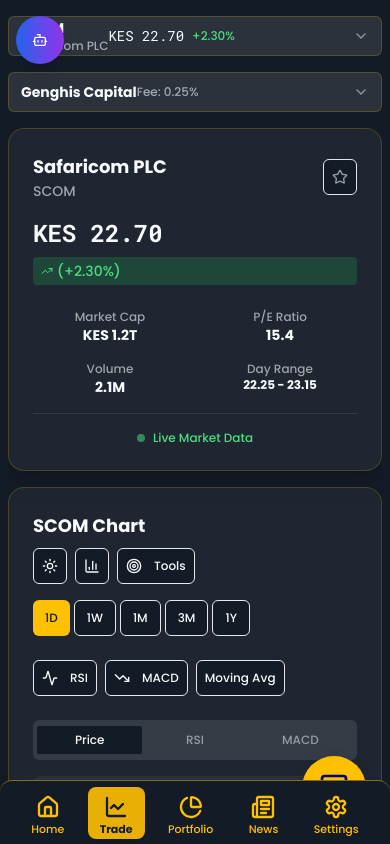
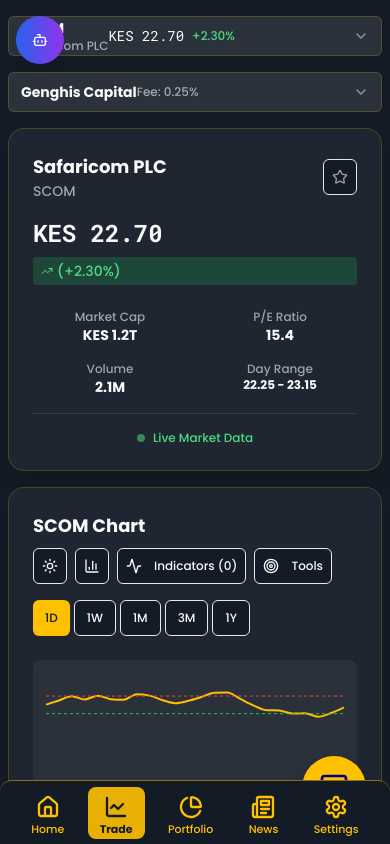
Before and after one commit to HisaHub/hisahub-stock-flow, a React (Vite) app: page /trade in a window 390 px wide. Both pictures are taken after a click on the button "Login as Demo User". Shown: the top 844 px of the page. Built offline with nearby package versions, Linux system fonts and the light colour scheme.

Commit message:
Refactor Trading Page UI/UX
Consolidated indicators, enhanced tools, updated bar colors, and improved mobile responsiveness for the trading page.

```diff
--- a/src/components/trading/TradingChart.tsx
+++ b/src/components/trading/TradingChart.tsx
@@ -1,6 +1,7 @@
 
 import React, { useState, useEffect } from "react";
 import { Button } from "@/components/ui/button";
+import { Popover, PopoverContent, PopoverTrigger } from "@/components/ui/popover";
 import {
   LineChart,
   Line,
@@ -10,9 +11,10 @@ import {
   ResponsiveContainer,
   BarChart,
   Bar,
-  ReferenceLine
+  ReferenceLine,
+  ComposedChart
 } from "recharts";
-import { Moon, Sun, TrendingUp, BarChart3, Activity, Target, Crosshair, TrendingDown } from "lucide-react";
+import { Moon, Sun, TrendingUp, BarChart3, Activity, Target, Crosshair, TrendingDown, Palette, Settings } from "lucide-react";
 import { Tabs, TabsContent, TabsList, TabsTrigger } from "@/components/ui/tabs";
 
 interface TradingChartProps {
@@ -21,7 +23,7 @@ interface TradingChartProps {
 
 const timeframes = ['1D', '1W', '1M', '3M', '1Y'];
 
-// Enhanced mock data generator with RSI and MACD
+// Enhanced mock data generator with OHLC data for candlesticks
 const generateMockData = (days: number) => {
   const data = [];
   let basePrice = 22.70;
@@ -31,9 +33,11 @@ const generateMockData = (days: number) => {
 
   for (let i = 0; i < days; i++) {
     const change = (Math.random() - 0.5) * 2;
+    const open = basePrice;
     basePrice += change;
-    const high = basePrice + Math.random() * 1;
-    const low = basePrice - Math.random() * 1;
+    const close = basePrice;
+    const high = Math.max(open, close) + Math.random() * 1;
+    const low = Math.min(open, close) - Math.random() * 1;
 
     // Calculate RSI (simplified)
     rsi = Math.max(0, Math.min(100, rsi + (Math.random() - 0.5) * 10));
@@ -42,18 +46,28 @@ const generateMockData = (days: number) => {
     macdLine += (Math.random() - 0.5) * 0.5;
     signalLine = signalLine * 0.9 + macdLine * 0.1;
 
+    // Calculate Bollinger Bands (simplified)
+    const sma = basePrice;
+    const upperBand = sma + 2;
+    const lowerBand = sma - 2;
+
     data.push({
       time: new Date(Date.now() - (days - i) * 24 * 60 * 60 * 1000).toLocaleDateString(),
       price: Number(basePrice.toFixed(2)),
-      open: Number((basePrice - change).toFixed(2)),
+      open: Number(open.toFixed(2)),
       high: Number(high.toFixed(2)),
       low: Number(low.toFixed(2)),
-      close: Number(basePrice.toFixed(2)),
+      close: Number(close.toFixed(2)),
       volume: Math.floor(Math.random() * 1000000),
       rsi: Number(rsi.toFixed(2)),
       macdLine: Number(macdLine.toFixed(3)),
       signalLine: Number(signalLine.toFixed(3)),
-      histogram: Number((macdLine - signalLine).toFixed(3))
+      histogram: Number((macdLine - signalLine).toFixed(3)),
+      sma: Number(sma.toFixed(2)),
+      upperBand: Number(upperBand.toFixed(2)),
+      lowerBand: Number(lowerBand.toFixed(2)),
+      // Candlestick color based on open vs close
+      fill: close >= open ? "#22C55E" : "#EF4444"
     });
   }
   return data;
@@ -61,15 +75,30 @@ const generateMockData = (days: number) => {
 
 const TradingChart: React.FC<TradingChartProps> = ({ symbol }) => {
   const [selectedTimeframe, setSelectedTimeframe] = useState('1D');
-  const [chartType, setChartType] = useState<'line' | 'bar'>('line');
+  const [chartType, setChartType] = useState<'line' | 'candlestick'>('line');
   const [isDarkTheme, setIsDarkTheme] = useState(true);
   const [chartData, setChartData] = useState(generateMockData(30));
-  const [showIndicators, setShowIndicators] = useState(false);
-  const [showRSI, setShowRSI] = useState(false);
-  const [showMACD, setShowMACD] = useState(false);
-  const [showAnalysisTools, setShowAnalysisTools] = useState(false);
+  const [activeIndicators, setActiveIndicators] = useState<string[]>([]);
+  const [activeTool, setActiveTool] = useState<string | null>(null);
   const [supportLevel, setSupportLevel] = useState<number | null>(null);
   const [resistanceLevel, setResistanceLevel] = useState<number | null>(null);
+  const [trendLines, setTrendLines] = useState<Array<{id: string, y: number, label: string}>>([]);
+
+  const indicators = [
+    { id: 'rsi', name: 'RSI', icon: Activity },
+    { id: 'macd', name: 'MACD', icon: TrendingDown },
+    { id: 'bollinger', name: 'Bollinger Bands', icon: BarChart3 },
+    { id: 'sma', name: 'Simple Moving Average', icon: TrendingUp }
+  ];
+
+  const tools = [
+    { id: 'trendline', name: 'Trendline', icon: TrendingUp },
+    { id: 'horizontal', name: 'Horizontal Line', icon: Crosshair },
+    { id: 'vertical', name: 'Vertical Line', icon: Crosshair },
+    { id: 'fibonacci', name: 'Fibonacci', icon: Settings },
+    { id: 'rectangle', name: 'Rectangle', icon: Target },
+    { id: 'brush', name: 'Free Draw', icon: Palette }
+  ];
 
   useEffect(() => {
     // Simulate data update when timeframe changes
@@ -85,6 +114,62 @@ const TradingChart: React.FC<TradingChartProps> = ({ symbol }) => {
     setSupportLevel(Math.min(...prices) * 1.02);
     setResistanceLevel(Math.max(...prices) * 0.98);
   }, [selectedTimeframe, symbol]);
+
+  const toggleIndicator = (indicatorId: string) => {
+    setActiveIndicators(prev =>
+      prev.includes(indicatorId)
+        ? prev.filter(id => id !== indicatorId)
+        : [...prev, indicatorId]
+    );
+  };
+
+  const handleToolSelect = (toolId: string) => {
+    setActiveTool(toolId);
+    // Simulate adding analysis lines
+    if (toolId === 'trendline' || toolId === 'horizontal') {
+      const newLine = {
+        id: `${toolId}-${Date.now()}`,
+        y: chartData[Math.floor(chartData.length / 2)]?.price || 0,
+        label: toolId === 'trendline' ? 'Trend' : 'Level'
+      };
+      setTrendLines(prev => [...prev, newLine]);
+    }
+  };
+
+  // Custom candlestick component
+  const CandlestickBar = (props: any) => {
+    const { payload, x, y, width, height } = props;
+    if (!payload) return null;
+
+    const { open, high, low, close } = payload;
+    const isGreen = close >= open;
+    const color = isGreen ? "#22C55E" : "#EF4444";
+    const bodyHeight = Math.abs(close - open) * (height / (payload.high - payload.low));
+    const bodyY = y + (Math.max(open, close) - payload.high) * (height / (payload.high - payload.low));
+
+    return (
+      <g>
+        {/* Wick */}
+        <line
+          x1={x + width / 2}
+          y1={y}
+          x2={x + width / 2}
+          y2={y + height}
+          stroke={color}
+          strokeWidth={1}
+        />
+        {/* Body */}
+        <rect
+          x={x + width * 0.2}
+          y={bodyY}
+          width={width * 0.6}
+          height={bodyHeight || 1}
+          fill={color}
+          stroke={color}
+        />
+      </g>
+    );
+  };
 
   return (
     <div className="glass-card animate-fade-in">
@@ -107,22 +192,87 @@ const TradingChart: React.FC<TradingChartProps> = ({ symbol }) => {
           <Button
             size="sm"
             variant="outline"
-            onClick={() => setChartType(chartType === 'line' ? 'bar' : 'line')}
+            onClick={() => setChartType(chartType === 'line' ? 'candlestick' : 'line')}
             className="p-2"
           >
             {chartType === 'line' ? <BarChart3 className="h-4 w-4" /> : <TrendingUp className="h-4 w-4" />}
           </Button>
 
-          {/* Analysis Tools Toggle */}
+          {/* Indicators Popover */}
+          <Popover>
+            <PopoverTrigger asChild>
               <Button
                 size="sm"
-            variant={showAnalysisTools ? "secondary" : "outline"}
-            onClick={() => setShowAnalysisTools(!showAnalysisTools)}
+                variant={activeIndicators.length > 0 ? "secondary" : "outline"}
+                className="text-xs px-2"
+              >
+                <Activity className="h-3 w-3 mr-1" />
+                Indicators ({activeIndicators.length})
+              </Button>
+            </PopoverTrigger>
+            <PopoverContent className="w-64 bg-primary border-secondary/20 p-3">
+              <div className="space-y-2">
+                <h4 className="font-medium text-off-white mb-3">Technical Indicators</h4>
+                {indicators.map((indicator) => {
+                  const Icon = indicator.icon;
+                  return (
+                    <div key={indicator.id} className="flex items-center space-x-2">
+                      <Button
+                        size="sm"
+                        variant={activeIndicators.includes(indicator.id) ? "secondary" : "outline"}
+                        onClick={() => toggleIndicator(indicator.id)}
+                        className="flex-1 justify-start text-xs"
+                      >
+                        <Icon className="h-3 w-3 mr-2" />
+                        {indicator.name}
+                      </Button>
+                    </div>
+                  );
+                })}
+              </div>
+            </PopoverContent>
+          </Popover>
+
+          {/* Tools Popover */}
+          <Popover>
+            <PopoverTrigger asChild>
+              <Button
+                size="sm"
+                variant={activeTool ? "secondary" : "outline"}
                 className="text-xs px-2"
               >
                 <Target className="h-3 w-3 mr-1" />
                 Tools
               </Button>
+            </PopoverTrigger>
+            <PopoverContent className="w-64 bg-primary border-secondary/20 p-3">
+              <div className="space-y-2">
+                <h4 className="font-medium text-off-white mb-3">Chart Analysis Tools</h4>
+                <div className="grid grid-cols-2 gap-2">
+                  {tools.map((tool) => {
+                    const Icon = tool.icon;
+                    return (
+                      <Button
+                        key={tool.id}
+                        size="sm"
+                        variant={activeTool === tool.id ? "secondary" : "outline"}
+                        onClick={() => handleToolSelect(tool.id)}
+                        className="text-xs p-2 h-auto flex flex-col items-center gap-1"
+                      >
+                        <Icon className="h-3 w-3" />
+                        <span className="text-xs leading-none">{tool.name}</span>
+                      </Button>
+                    );
+                  })}
+                </div>
+                {activeTool && (
+                  <div className="mt-3 p-2 bg-white/5 rounded text-xs text-off-white/80">
+                    Selected: {tools.find(t => t.id === activeTool)?.name}
+                  </div>
+                )}
+              </div>
+            </PopoverContent>
+          </Popover>
         </div>
       </div>
 
@@ -141,50 +291,11 @@ const TradingChart: React.FC<TradingChartProps> = ({ symbol }) => {
         ))}
       </div>
 
-      {/* Indicators Controls */}
-      <div className="flex gap-2 mb-4 overflow-x-auto pb-2">
-        <Button
-          size="sm"
-          variant={showRSI ? "secondary" : "outline"}
-          onClick={() => setShowRSI(!showRSI)}
-          className="text-xs px-2"
-        >
-          <Activity className="h-3 w-3 mr-1" />
-          RSI
-        </Button>
-        <Button
-          size="sm"
-          variant={showMACD ? "secondary" : "outline"}
-          onClick={() => setShowMACD(!showMACD)}
-          className="text-xs px-2"
-        >
-          <TrendingDown className="h-3 w-3 mr-1" />
-          MACD
-        </Button>
-        <Button
-          size="sm"
-          variant={showIndicators ? "secondary" : "outline"}
-          onClick={() => setShowIndicators(!showIndicators)}
-          className="text-xs px-2"
-        >
-          Moving Avg
-        </Button>
-      </div>
-
-      {/* Chart Tabs */}
-      <Tabs defaultValue="main" className="w-full">
-        <TabsList className="grid w-full grid-cols-3 bg-white/10 mb-4">
-          <TabsTrigger value="main" className="text-xs">Price</TabsTrigger>
-          <TabsTrigger value="rsi" className="text-xs" disabled={!showRSI}>RSI</TabsTrigger>
-          <TabsTrigger value="macd" className="text-xs" disabled={!showMACD}>MACD</TabsTrigger>
-        </TabsList>
-
-        {/* Main Price Chart */}
-        <TabsContent value="main">
-          <div className="h-64 sm:h-80 w-full bg-white/5 rounded-lg p-2 sm:p-4">
+      {/* Main Chart */}
+      <div className="h-64 sm:h-80 w-full bg-white/5 rounded-lg p-2 sm:p-4 mb-4">
         <ResponsiveContainer width="100%" height="100%">
           {chartType === 'line' ? (
-                <LineChart data={chartData}>
+            <ComposedChart data={chartData}>
               <XAxis
                 dataKey="time"
                 axisLine={false}
@@ -202,6 +313,8 @@ const TradingChart: React.FC<TradingChartProps> = ({ symbol }) => {
                   fontSize: '12px'
                 }}
               />
+
+              {/* Main price line */}
               <Line
                 type="monotone"
                 dataKey="price"
@@ -210,17 +323,42 @@ const TradingChart: React.FC<TradingChartProps> = ({ symbol }) => {
                 dot={false}
                 activeDot={{ r: 4, fill: '#FFBF00' }}
               />
-                  {showIndicators && (
+
+              {/* Conditional indicators overlay */}
+              {activeIndicators.includes('sma') && (
                 <Line
                   type="monotone"
-                      dataKey="close"
+                  dataKey="sma"
                   stroke="#00D2FF"
                   strokeWidth={1}
                   dot={false}
                   strokeDasharray="5 5"
                 />
               )}
-                  {showAnalysisTools && supportLevel && (
+
+              {activeIndicators.includes('bollinger') && (
+                <>
+                  <Line
+                    type="monotone"
+                    dataKey="upperBand"
+                    stroke="#8B5CF6"
+                    strokeWidth={1}
+                    dot={false}
+                    strokeDasharray="2 2"
+                  />
+                  <Line
+                    type="monotone"
+                    dataKey="lowerBand"
+                    stroke="#8B5CF6"
+                    strokeWidth={1}
+                    dot={false}
+                    strokeDasharray="2 2"
+                  />
+                </>
+              )}
+
+              {/* Support/Resistance lines */}
+              {supportLevel && (
                 <ReferenceLine
                   y={supportLevel}
                   stroke="#22C55E"
@@ -228,7 +366,7 @@ const TradingChart: React.FC<TradingChartProps> = ({ symbol }) => {
                   label={{ value: "Support", position: "right" }}
                 />
               )}
-                  {showAnalysisTools && resistanceLevel && (
+              {resistanceLevel && (
                 <ReferenceLine
                   y={resistanceLevel}
                   stroke="#EF4444"
@@ -236,7 +374,18 @@ const TradingChart: React.FC<TradingChartProps> = ({ symbol }) => {
                   label={{ value: "Resistance", position: "right" }}
                 />
               )}
-                </LineChart>
+
+              {/* User-drawn trend lines */}
+              {trendLines.map((line) => (
+                <ReferenceLine
+                  key={line.id}
+                  y={line.y}
+                  stroke="#FFBF00"
+                  strokeDasharray="5 5"
+                  label={{ value: line.label, position: "right" }}
+                />
+              ))}
+            </ComposedChart>
           ) : (
             <BarChart data={chartData}>
               <XAxis
@@ -255,9 +404,24 @@ const TradingChart: React.FC<TradingChartProps> = ({ symbol }) => {
                   color: '#f0f6fc',
                   fontSize: '12px'
                 }}
+                formatter={(value, name) => {
+                  if (name === 'close') {
+                    const data = chartData.find(d => d.close === value);
+                    return [
+                      `O: ${data?.open} H: ${data?.high} L: ${data?.low} C: ${data?.close}`,
+                      'OHLC'
+                    ];
+                  }
+                  return [value, name];
+                }}
               />
-                  <Bar dataKey="volume" fill="#FFBF00" opacity={0.7} />
-                  {showAnalysisTools && supportLevel && (
+              <Bar
+                dataKey="close"
+                shape={CandlestickBar}
+              />
+
+              {/* Support/Resistance lines for candlestick view */}
+              {supportLevel && (
                 <ReferenceLine
                   y={supportLevel}
                   stroke="#22C55E"
@@ -265,7 +429,7 @@ const TradingChart: React.FC<TradingChartProps> = ({ symbol }) => {
                   label={{ value: "Support", position: "right" }}
                 />
               )}
-                  {showAnalysisTools && resistanceLevel && (
+              {resistanceLevel && (
                 <ReferenceLine
                   y={resistanceLevel}
                   stroke="#EF4444"
@@ -277,20 +441,16 @@ const TradingChart: React.FC<TradingChartProps> = ({ symbol }) => {
           )}
         </ResponsiveContainer>
       </div>
-        </TabsContent>
 
-        {/* RSI Chart */}
-        <TabsContent value="rsi">
-          <div className="h-32 w-full bg-white/5 rounded-lg p-2 sm:p-4">
-            <ResponsiveContainer width="100%" height="100%">
+      {/* Secondary Indicator Charts */}
+      {activeIndicators.length > 0 && (
+        <div className="space-y-3">
+          {activeIndicators.includes('rsi') && (
+            <div className="h-24 w-full bg-white/5 rounded-lg p-2">
+              <div className="text-xs text-off-white/60 mb-1">RSI (14)</div>
+              <ResponsiveContainer width="100%" height="80%">
                 <LineChart data={chartData}>
-                <XAxis
-                  dataKey="time"
-                  axisLine={false}
-                  tickLine={false}
-                  style={{ fontSize: 10, fill: '#8B949E' }}
-                  tick={{ fontSize: 10 }}
-                />
+                  <XAxis dataKey="time" hide />
                   <YAxis domain={[0, 100]} hide />
                   <Tooltip
                     contentStyle={{
@@ -313,20 +473,14 @@ const TradingChart: React.FC<TradingChartProps> = ({ symbol }) => {
                 </LineChart>
               </ResponsiveContainer>
             </div>
-        </TabsContent>
+          )}
 
-        {/* MACD Chart */}
-        <TabsContent value="macd">
-          <div className="h-32 w-full bg-white/5 rounded-lg p-2 sm:p-4">
-            <ResponsiveContainer width="100%" height="100%">
-              <BarChart data={chartData}>
-                <XAxis
-                  dataKey="time"
-                  axisLine={false}
-                  tickLine={false}
-                  style={{ fontSize: 10, fill: '#8B949E' }}
-                  tick={{ fontSize: 10 }}
-                />
+          {activeIndicators.includes('macd') && (
+            <div className="h-24 w-full bg-white/5 rounded-lg p-2">
+              <div className="text-xs text-off-white/60 mb-1">MACD (12,26,9)</div>
+              <ResponsiveContainer width="100%" height="80%">
+                <ComposedChart data={chartData}>
+                  <XAxis dataKey="time" hide />
                   <YAxis hide />
                   <Tooltip
                     contentStyle={{
@@ -337,7 +491,7 @@ const TradingChart: React.FC<TradingChartProps> = ({ symbol }) => {
                       fontSize: '12px'
                     }}
                   />
-                <Bar dataKey="histogram" fill="#FFBF00" />
+                  <Bar dataKey="histogram" fill="#FFBF00" opacity={0.7} />
                   <Line
                     type="monotone"
                     dataKey="macdLine"
@@ -352,27 +506,21 @@ const TradingChart: React.FC<TradingChartProps> = ({ symbol }) => {
                     strokeWidth={1}
                     dot={false}
                   />
-              </BarChart>
+                </ComposedChart>
               </ResponsiveContainer>
             </div>
-        </TabsContent>
-      </Tabs>
+          )}
+        </div>
+      )}
 
       {/* Chart Controls */}
       <div className="flex justify-between items-center mt-4 text-xs text-off-white/60">
-        <div className="flex items-center gap-4">
+        <div className="flex items-center gap-4 flex-wrap">
           <span>Real-time data simulation</span>
-          {showAnalysisTools && (
-            <div className="flex items-center gap-2">
-              <div className="flex items-center gap-1">
-                <div className="w-2 h-0.5 bg-green-500"></div>
-                <span>Support</span>
-              </div>
-              <div className="flex items-center gap-1">
-                <div className="w-2 h-0.5 bg-red-500"></div>
-                <span>Resistance</span>
-              </div>
-            </div>
+          {activeIndicators.length > 0 && (
+            <span className="hidden sm:inline">
+              Active: {activeIndicators.join(', ').toUpperCase()}
+            </span>
           )}
         </div>
         <span className="hidden sm:block">Last updated: {new Date().toLocaleTimeString()}</span>
```
Lines whose indentation alone changed are shown as unchanged.
